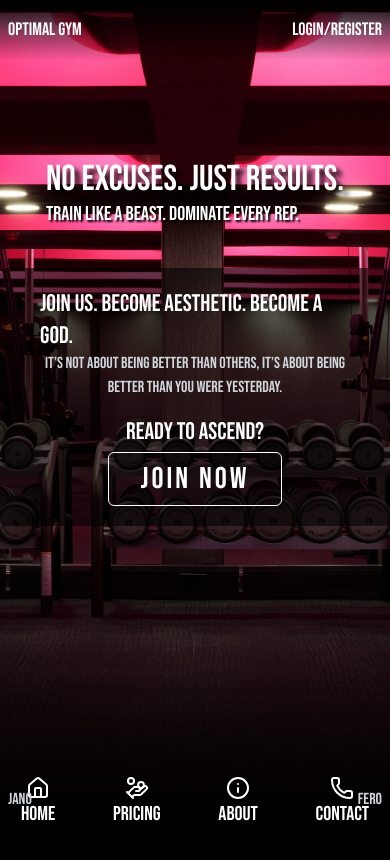
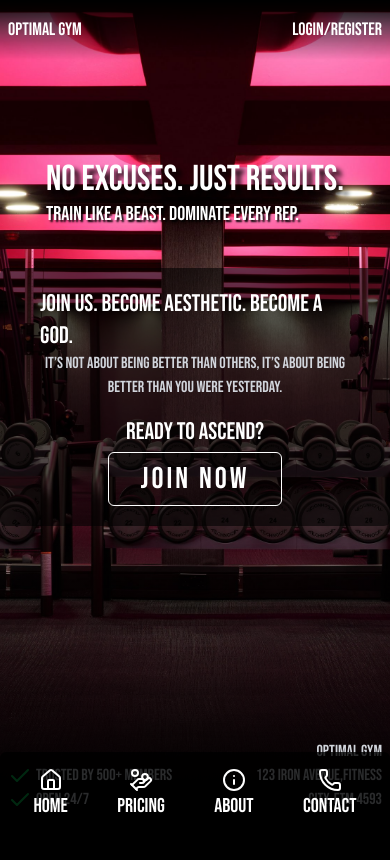
Before and after one commit to qzyx/optimal-gym-client, a Next.js app: page / in a window 390 px wide. Shown: the top 860 px of the page. Built offline with nearby package versions, Linux system fonts and the light colour scheme.

Commit message:
Mobile navbar finished

```diff
--- a/src/components/HeroFooter.tsx
+++ b/src/components/HeroFooter.tsx
@@ -1,10 +1,28 @@
+import { Check } from "lucide-react";
 import React from "react";
 
 const HeroFooter = () => {
   return (
-    <div className="absolute bottom-0 w-full text-gray-300 md:text-lg lg:text-xl flex justify-between items-center py-8 px-2 md:px-5 ">
-        <span>Jano</span>
-        <span>Fero</span>
+    <div className="absolute bottom-0 w-full text-gray-300 md:text-lg lg:text-xl flex justify-between items-end py-8 px-2 md:px-5 ">
+      <span className="flex flex-col items-start">
+        <span className="flex">
+          <span className="text-green-500 mr-1">
+            <Check></Check>
+          </span>
+          <span>Trusted by 500+ members</span>
+        </span>
+        <span className="flex">
+          <span className="text-green-500 mr-1">
+            <Check></Check>
+          </span>
+          <span>Open 24/7</span>
+        </span>
+      </span>
+      <span className="text-end">
+        {" "}
+        Optimal Gym <br />
+        123 Iron Avenue,Fitness <br /> City, FTM 4593
+      </span>
     </div>
   );
 };
--- a/src/components/NavBar.tsx
+++ b/src/components/NavBar.tsx
@@ -44,8 +44,8 @@ const NavBar = () => {
           </a>
         ))}
       </div>
-      <div className="fixed bottom-0 w-full  md:hidden flex justify-center ">
-        <div className=" flex items-center  gap-4 mb-2 w-full justify-around py-2 ">
+      <div className="fixed bottom-0 w-full  md:hidden flex justify-center bg-black/80 text-white py-2 rounded-md font-bebas text-lg z-10">
+        <div className=" flex items-center  gap-4 mb-2 w-full justify-evenly py-2 ">
           {links.map((link: Link, idx) => (
             <a
               className="text-white text-xl flex flex-col items-center"
```
